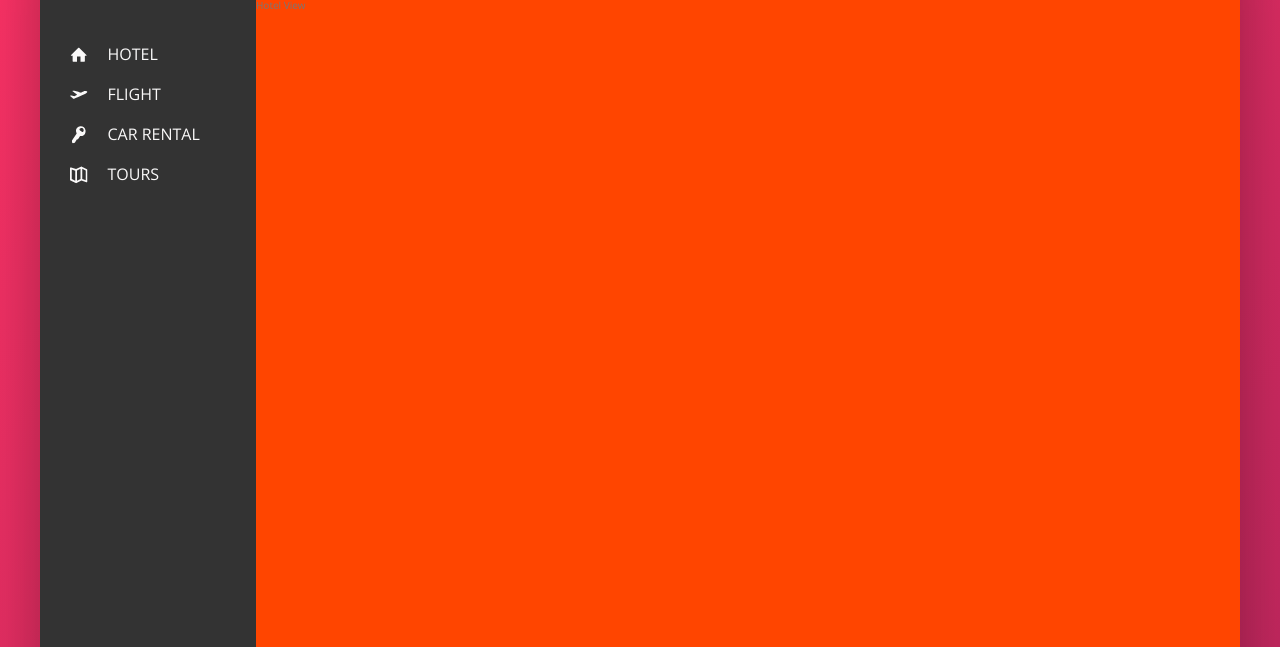
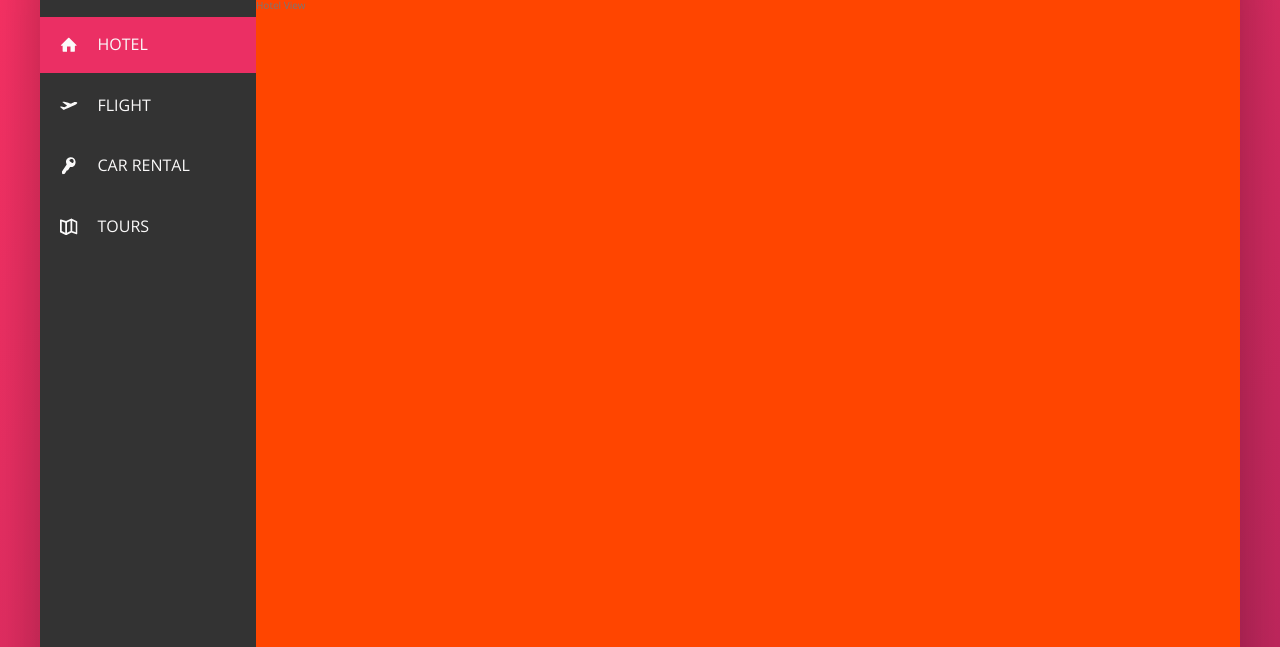
Before and after one commit to OlgaPrikhodko/trillo-flexbox-practice, a website: page index.html in a window 1280 px wide. Shown: the part 153-800 px from the top of the page. Drawn offline with nearby package versions, Linux system fonts and the light colour scheme.

Commit message:
:star: add animated hover effect

```diff
--- a/index.html
+++ b/index.html
@@ -58,7 +58,7 @@
       <div class="content">
         <nav class="sidebar">
           <ul class="side-nav">
-            <li class="side-nav__item">
+            <li class="side-nav__item side-nav__item--active">
               <a href="#" class="side-nav__link">
                 <svg class="side-nav__icon">
                   <use href="img/sprite.svg#icon-home"></use>
--- a/sass/_components.scss
+++ b/sass/_components.scss
@@ -119,13 +119,34 @@
   list-style: none;
 
   &__item {
-    height: 4rem;
-    padding: 1rem;
-    transition: all 0.3s;
+    position: relative;
 
-    &:hover {
-      background-color: var(--color-primary-light);
+    &:not(:last-child) {
+      margin-bottom: 0.5rem;
     }
+  }
+
+  &__item::before {
+    content: "";
+    position: absolute;
+    top: 0;
+    left: 0;
+    height: 100%;
+    width: 3px;
+    background-color: var(--color-primary);
+    transform: scaleY(0);
+    transition: transform 1.2s, width 0.4s cubic-bezier(1, 0, 0, 1) 0.2s,
+      background-color 0.1s;
+  }
+
+  &__item:hover::before,
+  &__item--active::before {
+    transform: scaleY(1);
+    width: 100%;
+  }
+
+  &__item:active::before {
+    background-color: var(--color-primary-light);
   }
 
   &__link,
@@ -133,10 +154,12 @@
     color: var(--color-grey-light-1);
     text-decoration: none;
     text-transform: uppercase;
-    display: block;
+    // display: block;
     padding: 1.5rem 2rem;
     display: flex;
     align-items: center;
+    position: relative;
+    z-index: 10;
   }
 
   &__icon {
```
Also changed, not shown: css/style.css.
